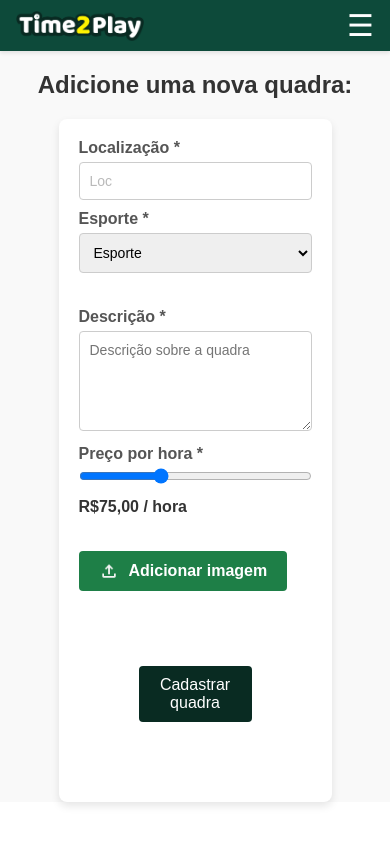
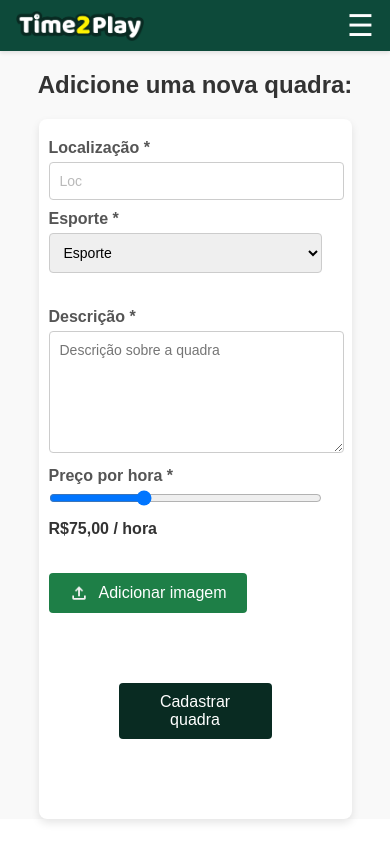
Before and after one commit to otaviosbampato/Time2Play, a React (Vite) app in the folder frontend/: page /adicionarQuadra in a window 390 px wide. Built offline with nearby package versions, Linux system fonts and the light colour scheme; a web font is replaced by a local one.

Commit message:
:rocket: feat: add carrossel de imagens ao adicionar quadra

```diff
--- a/frontend/src/pages/Signed/Proprietario/AdicionarQuadra/AdicionarQuadra.css
+++ b/frontend/src/pages/Signed/Proprietario/AdicionarQuadra/AdicionarQuadra.module.css
@@ -1,8 +1,4 @@
-* {
-  box-sizing: border-box; /* Inclui padding e border no cálculo da largura */
-}
-
-.adicionar-quadra {
+.adicionarQuadra {
   font-family: "Baloo Bhaijaan 2", sans-serif;
   background-color: #f9f9f9;
 }
@@ -15,48 +11,43 @@
   padding: 20px;
   border-radius: 8px;
   box-shadow: 0px 4px 8px rgba(0, 0, 0, 0.1);
-
   display: flex;
   justify-content: center;
 }
 
-form {
+.form {
   width: 100%;
   max-width: 800px;
   margin: 0 auto;
 }
 
-h2 {
+.title {
   color: #333;
   margin-left: 15%;
   padding: 20px;
 }
 
-.form-group {
+.formGroup {
   width: 100%;
   margin-bottom: 20px;
 }
 
-form {
-  width: 100%;
-}
-
-.form-line {
+.formLine {
   display: flex;
   gap: 50px;
   margin-bottom: 25px;
 }
 
-label {
+.label {
   display: block;
   font-weight: bold;
   margin-bottom: 5px;
   color: #555;
 }
 
-input[type="text"],
-select,
-textarea {
+.input,
+.select,
+.textarea {
   width: 100%;
   padding: 10px;
   border: 1px solid #ccc;
@@ -65,48 +56,34 @@ textarea {
   font-family: "Baloo Bhaijaan 2", sans-serif;
 }
 
-input[type="text"]:focus,
-select:focus,
-textarea:focus {
+.input:focus,
+.select:focus,
+.textarea:focus {
   outline: none;
-  border: none;
   border: 1px solid #ccc;
   font-family: "Baloo Bhaijaan 2", sans-serif;
 }
 
-textarea {
+.textarea {
   resize: vertical;
   min-height: 100px;
 }
 
-input[type="range"] {
+.rangeInput {
   width: 100%;
 }
 
-p {
+.priceText {
   margin-top: 10px;
   font-weight: bold;
   color: #333;
 }
 
-input[type="file"] {
-  display: block;
-  margin-top: 10px;
-  padding: 10px;
-  border: 1px solid #ccc;
-  border-radius: 4px;
-  font-size: 14px;
-  background-color: #1e7f47;
-  color: white;
-  cursor: pointer;
-  transition: background-color 0.3s;
-}
-
-input[type="file"] {
+.fileInput {
   display: none;
 }
 
-.upload-label {
+.uploadLabel {
   display: inline-block;
   padding: 10px 20px;
   background-color: #1e7f47;
@@ -118,77 +95,30 @@ input[type="file"] {
   transition: background-color 0.3s;
 }
 
-.upload-button-container {
+.uploadButtonContainer {
   display: flex;
   align-items: center;
   justify-content: center;
   gap: 10px;
 }
 
-.icon-wrapper {
+.iconWrapper {
   display: flex;
   align-items: center;
   justify-content: center;
 }
 
-.upload-label:hover {
+.uploadLabel:hover {
   background-color: #092b22;
 }
 
-.upload-label i {
-  margin-right: 8px;
-  font-size: 18px;
-}
-
-.carousel-container {
-  display: flex;
-  justify-content: center;
-  margin-top: 20px;
-}
-
-.carousel-image {
-  position: relative;
-  display: flex;
-  justify-content: center;
-}
-
-.carousel-img {
-  display: block;
-  width: 150px;
-  height: 150px;
-  border-radius: 8px;
-  object-fit: cover;
-}
-
-.remove-image {
-  position: absolute;
-  right: 30px;
-  background-color: rgba(255, 255, 255, 0.8);
-  border: none;
-  border-radius: 50%;
-  width: 25px;
-  height: 25px;
-  display: flex;
-  align-items: center;
-  justify-content: center;
-  cursor: pointer;
-  font-weight: bold;
-  color: #333;
-  transition: background-color 0.3s;
-}
-
-.remove-image:hover {
-  background-color: rgba(255, 0, 0, 0.8);
-  color: white;
-}
-
-.submit-button-container {
+.submitButtonContainer {
   display: flex;
   padding: 60px;
   justify-content: center;
 }
 
-.submit-button {
+.submitButton {
   background-color: #092b22;
   color: white;
   border: none;
@@ -199,21 +129,22 @@ input[type="file"] {
   transition: background-color 0.3s;
 }
 
-.submit-button:hover {
+.submitButton:hover {
   background-color: #1e7f47;
 }
 
 @media (max-width: 680px) {
-  .form-line {
+  .formLine {
     flex-direction: column;
     gap: 0px;
   }
 
-  .form-group {
+  .formGroup {
     margin-bottom: 10px;
+    margin-left: -10px;
   }
 
-  h2 {
+  .title {
     margin-left: 0%;
     text-align: center;
   }
--- a/frontend/src/pages/Signed/Proprietario/AdicionarQuadra/AdicionarQuadra.tsx
+++ b/frontend/src/pages/Signed/Proprietario/AdicionarQuadra/AdicionarQuadra.tsx
@@ -4,7 +4,7 @@ import Header from "../../../../shared/components/HeaderProprietario/Header";
 import CarrosselImagens from "../../../../shared/components/CarrosselImagens/CarrosselImagens";
 import uploadDeFoto from "../../../../assets/uploadDeFoto.png";
 
-import "./AdicionarQuadra.css";
+import styles from "./AdicionarQuadra.module.css";
 import "react-multi-carousel/lib/styles.css";
 
 const AdicionarQuadra: React.FC = () => {
@@ -37,17 +37,20 @@ const AdicionarQuadra: React.FC = () => {
   };
 
   return (
-    <div className="adicionar-quadra">
+    <div className={styles.adicionarQuadra}>
       <Header currentTab="adicionarQuadra" />
 
-      <h2>Adicione uma nova quadra:</h2>
+      <h2 className={styles.title}>Adicione uma nova quadra:</h2>
 
-      <div className="container">
-        <form onSubmit={handleSubmit}>
-          <div className="form-line">
-            <div className="form-group">
-              <label htmlFor="localizacao">Localização *</label>
+      <div className={styles.container}>
+        <form className={styles.form} onSubmit={handleSubmit}>
+          <div className={styles.formLine}>
+            <div className={styles.formGroup}>
+              <label className={styles.label} htmlFor="localizacao">
+                Localização *
+              </label>
               <input
+                className={styles.input}
                 type="text"
                 id="localizacao"
                 value={localizacao}
@@ -57,9 +60,12 @@ const AdicionarQuadra: React.FC = () => {
               />
             </div>
 
-            <div className="form-group">
-              <label htmlFor="esporte">Esporte *</label>
+            <div className={styles.formGroup}>
+              <label className={styles.label} htmlFor="esporte">
+                Esporte *
+              </label>
               <select
+                className={styles.select}
                 id="esporte"
                 value={esporte}
                 onChange={(e) => setEsporte(e.target.value)}
@@ -76,10 +82,13 @@ const AdicionarQuadra: React.FC = () => {
             </div>
           </div>
 
-          <div className="form-line">
-            <div className="form-group">
-              <label htmlFor="descricao">Descrição *</label>
+          <div className={styles.formLine}>
+            <div className={styles.formGroup}>
+              <label className={styles.label} htmlFor="descricao">
+                Descrição *
+              </label>
               <textarea
+                className={styles.textarea}
                 id="descricao"
                 value={descricao}
                 onChange={(e) => setDescricao(e.target.value)}
@@ -88,9 +97,12 @@ const AdicionarQuadra: React.FC = () => {
               ></textarea>
             </div>
 
-            <div className="form-group">
-              <label htmlFor="preco">Preço por hora *</label>
+            <div className={styles.formGroup}>
+              <label className={styles.label} htmlFor="preco">
+                Preço por hora *
+              </label>
               <input
+                className={styles.rangeInput}
                 type="range"
                 id="preco"
                 min={10}
@@ -99,14 +111,14 @@ const AdicionarQuadra: React.FC = () => {
                 value={preco}
                 onChange={(e) => setPreco(Number(e.target.value))}
               />
-              <p>R${preco},00 / hora</p>
+              <p className={styles.priceText}>R${preco},00 / hora</p>
             </div>
           </div>
 
-          <div className="form-group">
-            <label htmlFor="imagem" className="upload-label">
-              <div className="upload-button-container">
-                <div className="icon-wrapper">
+          <div className={styles.formGroup}>
+            <label htmlFor="imagem" className={styles.uploadLabel}>
+              <div className={styles.uploadButtonContainer}>
+                <div className={styles.iconWrapper}>
                   <img src={uploadDeFoto} style={{ width: 20, height: 20 }} />
                 </div>
                 <div>Adicionar imagem</div>
@@ -114,6 +126,7 @@ const AdicionarQuadra: React.FC = () => {
             </label>
 
             <input
+              className={styles.fileInput}
               type="file"
               id="imagem"
               onChange={handleImageUpload}
@@ -124,8 +137,8 @@ const AdicionarQuadra: React.FC = () => {
 
           <CarrosselImagens images={imagens} onRemoveImage={removeImage} />
 
-          <div className="submit-button-container">
-            <button type="submit" className="submit-button">
+          <div className={styles.submitButtonContainer}>
+            <button type="submit" className={styles.submitButton}>
               Cadastrar quadra
             </button>
           </div>
```
